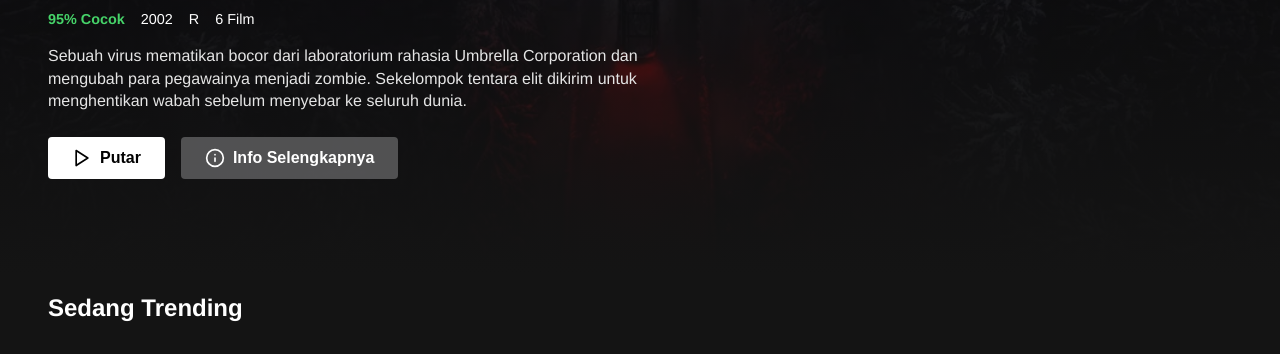
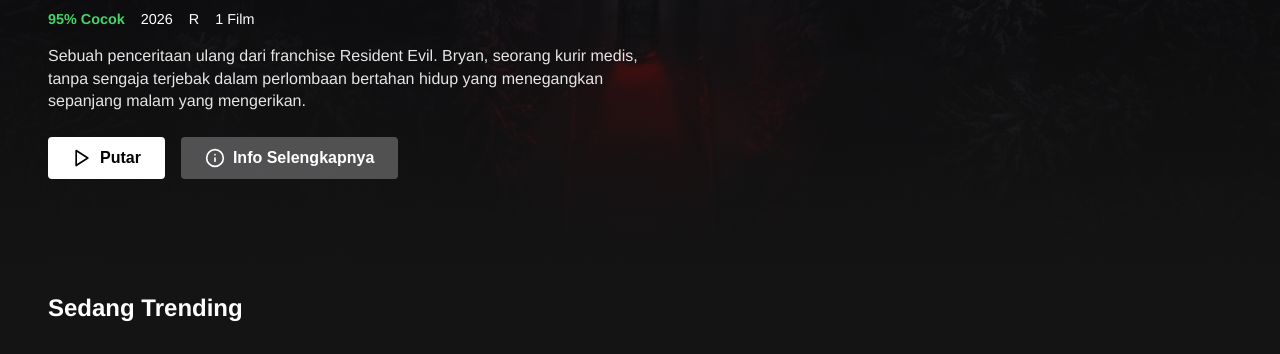
Before and after one commit to ardian79/Slicing-Website-Netflix, a plain HTML site: page index.html in a window 1280 px wide. Shown: the part 445-799 px from the top of the page. Drawn offline with Linux system fonts and the light colour scheme.

Commit message:
Modify hero section for 'Resident Evil' details
Updated the hero section details for 'Resident Evil' with new release year and description.

```diff
--- a/index.html
+++ b/index.html
@@ -37,15 +37,14 @@
             <h1 class="hero-title">Resident Evil</h1>
             <div class="hero-meta">
                 <span class="match">95% Cocok</span>
-                <span class="year">2002</span>
+                <span class="year">2026</span>
                 <span class="rating">R</span>
-                <span class="seasons">6 Film</span>
+                <span class="seasons">1 Film</span>
             </div>
             <p class="hero-desc">
-                Sebuah virus mematikan bocor dari laboratorium rahasia Umbrella
-                Corporation dan mengubah para pegawainya menjadi zombie. Sekelompok
-                tentara elit dikirim untuk menghentikan wabah sebelum menyebar ke
-                seluruh dunia.
+                Sebuah penceritaan ulang dari franchise Resident Evil. Bryan, seorang
+                kurir medis, tanpa sengaja terjebak dalam perlombaan bertahan hidup
+                yang menegangkan sepanjang malam yang mengerikan.
             </p>
             <div class="hero-buttons">
                 <button class="btn btn-play" id="btn-play">
```
